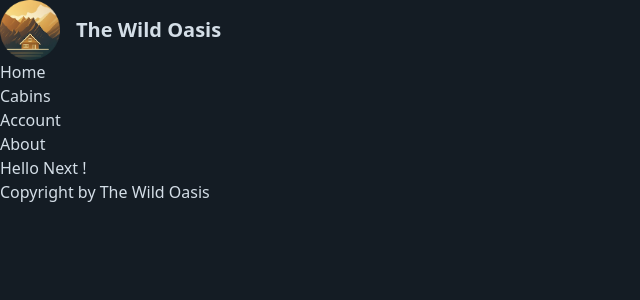
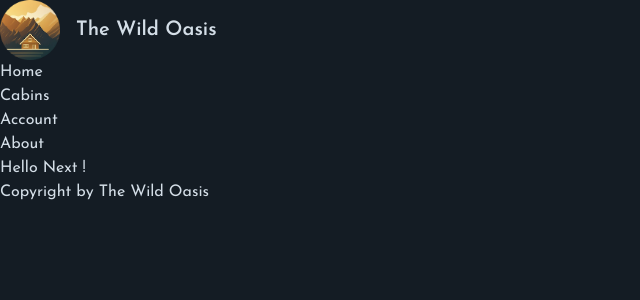
Before and after one commit to sibilr064/wildoasis_website, a Next.js app: page / in a window 1280 px wide. Shown: the top 300 px of the page, without its empty margins (0-640 px from the left). Built offline with nearby package versions, Linux system fonts and the light colour scheme.

Commit message:
font optimized

```diff
--- a/app/layout.js
+++ b/app/layout.js
@@ -1,5 +1,11 @@
 import Logo from "@/app/_components/Logo";
 import Navigation from "@/app/_components/navigation";
+import { Josefin_Sans } from "next/font/google";
+
+const josefin = Josefin_Sans({
+  subsets: ["latin"],
+  display: "swap",
+});
 
 export const metadata = {
   title: {
@@ -15,7 +21,9 @@
 export default function RootLayout({ children }) {
   return (
     <html lang="en">
-      <body className="bg-primary-950 text-primary-100 min-h-screen">
+      <body
+        className={`${josefin.className} bg-primary-950 text-primary-100 min-h-screen`}
+      >
         <header>
           <Logo />
           <Navigation />
```
